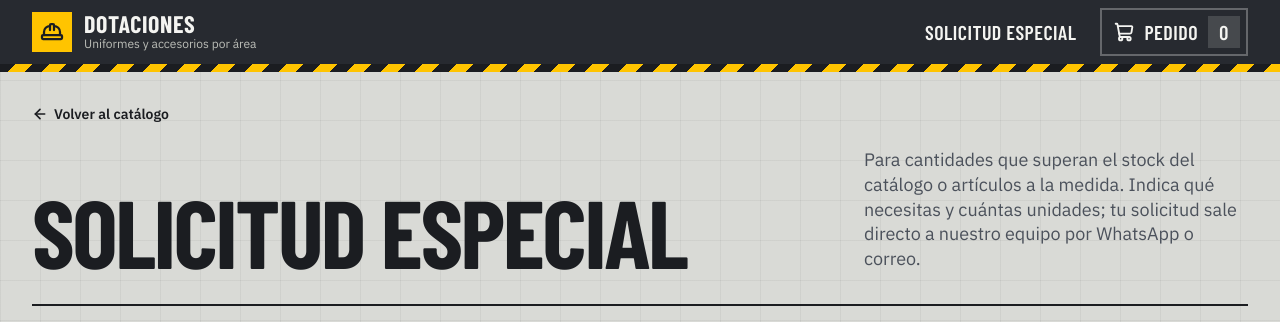
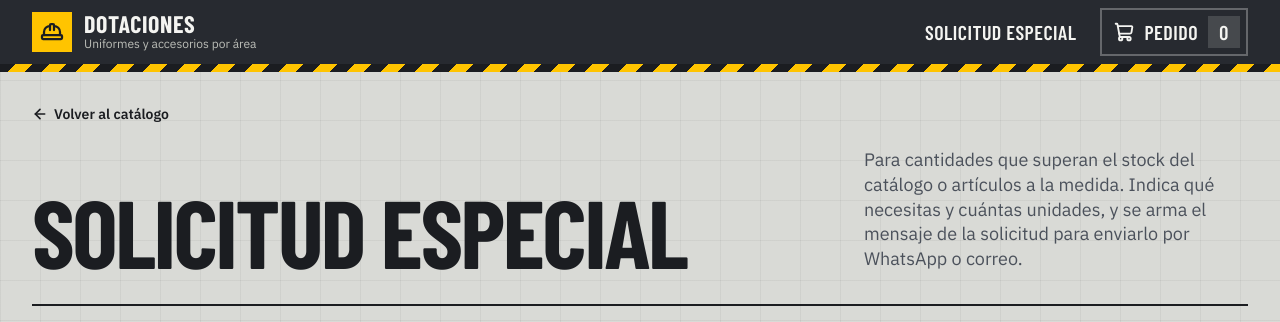
Before and after one commit to samuelgcruz/dotaciones-app, a Next.js app: page /solicitud in a window 1280 px wide. Shown: the top 322 px of the page. Built offline with nearby package versions, Linux system fonts and the light colour scheme; no server answers; the database is empty; a web font is replaced by a local one.

Commit message:
Update page.js

```diff
--- a/app/solicitud/page.js
+++ b/app/solicitud/page.js
@@ -35,8 +35,8 @@ export default async function SolicitudPage({ searchParams }) {
         </h1>
         <p className="text-lg leading-snug text-acero">
           Para cantidades que superan el stock del catálogo o artículos a la medida. Indica qué
-          necesitas y cuántas unidades; tu solicitud sale directo a nuestro equipo por WhatsApp o
-          correo.
+          necesitas y cuántas unidades, y se arma el mensaje de la solicitud para enviarlo por
+          WhatsApp o correo.
         </p>
       </header>
 
```
